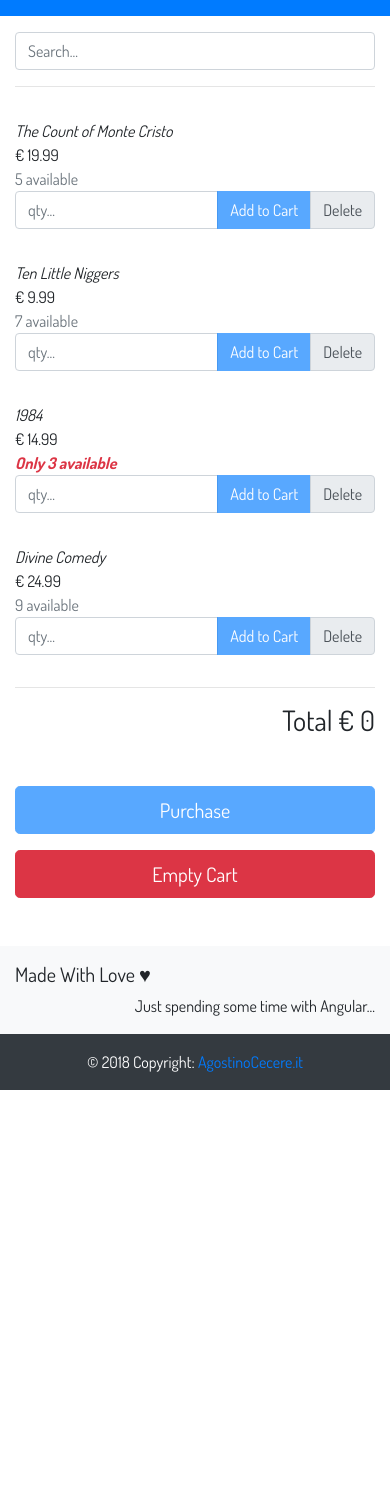
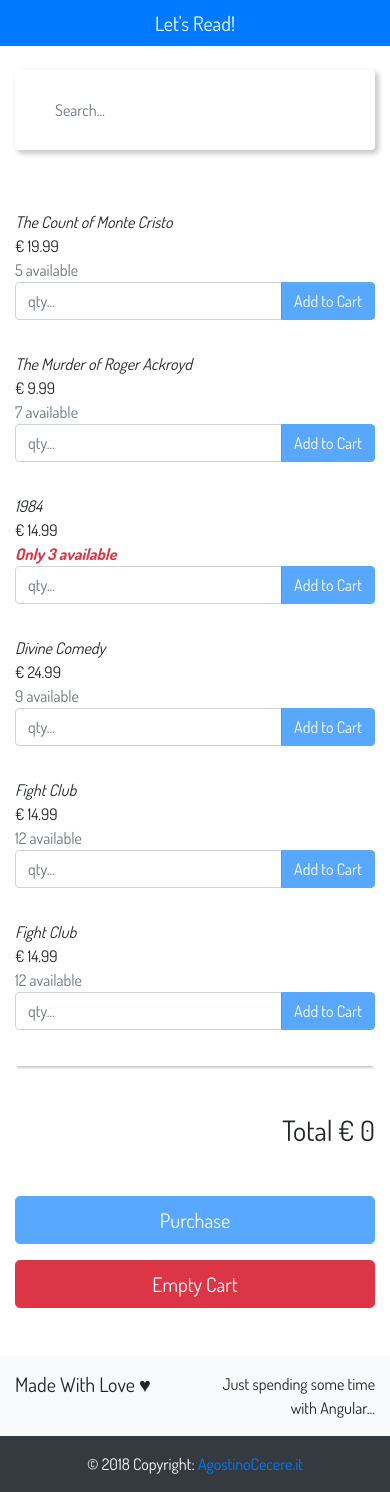
Before and after one commit to Agostinoccr/eCommerceAngular, an Angular app: page / in a window 390 px wide. Before the commit the page ends 1090 px from the top, so only its background shows below. Built offline with nearby package versions, Linux system fonts and the light colour scheme.

Commit message:
Fix Style - Alert No Books

```diff
--- a/src/app/app.component.html
+++ b/src/app/app.component.html
@@ -1,9 +1,13 @@
 <!-- FIXME:
  Radio default value
  Empty cart restituisce i valori iniziali
- Navbar responsive
- Delete button
- Alert se la ricerca non restituisce res -->
+ // Navbar responsive
+ // Delete button
+ // Alert se la ricerca non restituisce res
+// Stile barra di ricerca (mf?)
+// Stile rialzo sezione libri
+// Only 0...
+-->
 
 <div class="container">
 
@@ -11,31 +15,34 @@
     type="text"
     name=""
     placeholder="Search..."
-    class="form-control"
+    class="form-control searchBar my-4"
     [(ngModel)]="keySearch">
 
-  <hr>
-  <app-book
-    *ngFor="let product of products | filterProduct : keySearch"
-    [theBook]="product"
-    (em)="updateCart(product)">
-  </app-book>
+  <div class="bookSection mb-5" *ngIf="(products | filterProduct: keySearch) as result">
 
-  <div class="alert alert-danger" role="alert" *ngIf="!products">
-    This is a danger alert—check it out!
+    <app-book
+      *ngFor="let product of result"
+      [theBook]="product"
+      [reset]="reset"
+      (em)="updateCart(product)">
+    </app-book>
+
+    <div class="alert alert-danger" role="alert" *ngIf="!result.length">
+      No books found...
+    </div>
+
   </div>
 
-  <hr>
   <!-- cart -->
-  <div class="card card-body bg-light mb-3" *ngIf="cart.length > 0">
+  <div class="card card-body bg-light mb-3 noBorder" *ngIf="cart.length > 0">
     <h3 class="mb-3">Shopping Cart</h3>
       <ul>
         <li *ngFor="let c of cart"><em>{{ c.name }}</em> - Price: <b>&euro; {{ c.price }}</b>. Quantity Chosen: {{ c.qty_chosen }}</li>
       </ul>
   </div>
 
-  <!-- spese di spedizione -->
-  <div class="card card-body bg-light" *ngIf="cart.length > 0">
+  <!-- shipping -->
+  <div class="card card-body bg-light noBorder" *ngIf="cart.length > 0">
     <h3 class="mb-3">Shipping</h3>
     <div class="radio">
       <label for=""><input type="radio" name="shipping" (click)="addShipping(2.99)"> DHL Express (&euro; 2.99)
--- a/src/app/app.component.scss
+++ b/src/app/app.component.scss
@@ -0,0 +1,16 @@
+.searchBar {
+  border: none;
+  padding: 40px;
+  -moz-box-shadow:    3px 3px 5px 6px #ccc;
+  -webkit-box-shadow: 3px 3px 5px 6px #ccc;
+  box-shadow:         3px 3px 5px 1px #ccc;
+}
+
+.bookSection {
+  box-shadow: 0 4px 2px -2px #ccc;
+  padding: 20px 0;
+}
+
+.noBorder {
+  border: none
+}
--- a/src/app/app.component.ts
+++ b/src/app/app.component.ts
@@ -15,6 +15,8 @@ export class AppComponent {
 
   cart: any[] = [];
   total: number = 0.00;
+
+  reset: boolean = true;
 
   constructor(private http: HttpClient) {
     // GET books from db.json
@@ -55,6 +57,8 @@ export class AppComponent {
   emptyCart() {
     this.cart = [];
     this.total = 0.00;
+    // this.reset = true;
+    console.log(this.reset)
   }
 
   addShipping(price: number) {
--- a/src/app/book/book.component.html
+++ b/src/app/book/book.component.html
@@ -8,10 +8,24 @@
   <div class="col-md-2">
       <span
         class="text-muted"
-        [ngClass]="{'aFewLeft':theBook.qty < '5'}">
+        [ngClass]="{'aFewLeft':theBook.qty < '5', 'aFewLeft':theBook.qty_temp < '5'}"
+        *ngIf="isLeft">
+      <span *ngIf="reset">
         <span *ngIf="theBook.qty < '5'">Only </span>
         {{ theBook.qty }} available
+      </span>
+      <!-- qty temp: -->
+      <span *ngIf="!reset">
+          <span *ngIf="theBook.qty_temp < '5'">Only </span>
+          {{ theBook.qty_temp }} available
+      </span>
     </span>
+
+    <span
+    class="aFewLeft"
+    *ngIf="!isLeft">
+    No one left!
+</span>
   </div>
   <div class="col-md-5">
       <div class="input-group">
@@ -20,9 +34,6 @@
             <button class="btn btn-primary" type="button" (click)="addToCart(theBook)" [disabled]="isQtyValid()">
               Add to Cart
             </button>
-            <button class="btn btn-danger input-group-text" type="button">
-                Delete
-            </button>
         </span>
       </div>
   </div>
--- a/src/app/book/book.component.ts
+++ b/src/app/book/book.component.ts
@@ -8,23 +8,28 @@ import { Component, OnInit, Input, Output, EventEmitter } from '@angular/core';
 export class BookComponent implements OnInit {
 
   @Input() theBook: any;
+  @Input() reset: boolean;
   @Output() em: EventEmitter<any> = new EventEmitter();
+
+  isLeft: boolean = true;
+
+  ngOnInit() { console.log('onInit: ' + this.reset) }
 
   constructor() { }
 
-  ngOnInit() {
-  }
-
   addToCart(book: any) {
     this.em.emit(book);
-    this.theBook.qty -= this.theBook.qty_chosen;
-    this.theBook.qty_chosen = undefined
+    this.theBook.qty_temp = this.theBook.qty_temp - this.theBook.qty_chosen;
+    this.theBook.qty_chosen = undefined;
+    this.theBook.qty_temp == 0 ? this.isLeft = !this.isLeft : this.isLeft == true;
+    this.reset = false;
+    console.log(this.reset)
   }
 
   isQtyValid() {
 
     if (
-      this.theBook.qty_chosen > this.theBook.qty ||
+      this.theBook.qty_chosen > this.theBook.qty_temp ||
       this.theBook.qty_chosen == undefined ||
       isNaN(Number(this.theBook.qty_chosen)) ||
       this.theBook.qty_chosen <= 0
--- a/src/app/inc/footer/footer.component.html
+++ b/src/app/inc/footer/footer.component.html
@@ -1,10 +1,10 @@
 <footer class="bg-light">
   <div class="container-fluid">
     <div class="row py-3">
-      <div class="col-md-6">
+      <div class="col-6">
         <h5>Made With Love &hearts;</h5>
       </div>
-      <div class="col-md-6 text-right">
+      <div class="col-6 text-right">
         Just spending some time with Angular...
       </div>
     </div>
--- a/src/app/inc/navbar/navbar.component.html
+++ b/src/app/inc/navbar/navbar.component.html
@@ -1,9 +1,7 @@
-<nav class="navbar navbar-expand-md navbar-dark bg-primary mb-3">
-  <div class="collapse navbar-collapse justify-content-md-center">
+<nav class="navbar navbar-dark bg-primary mb-3">
     <ul class="navbar-nav">
       <li class="nav-item fontBrand">
         Let's Read!
       </li>
     </ul>
-  </div>
 </nav>
--- a/src/app/inc/navbar/navbar.component.scss
+++ b/src/app/inc/navbar/navbar.component.scss
@@ -1 +1,2 @@
 .fontBrand {font-size: 20px; color: #fff}
+.navbar {justify-content: center;}
--- a/src/app/product.ts
+++ b/src/app/product.ts
@@ -3,5 +3,6 @@ export interface Product {
   name :  string;
   price : number,
   qty : number,
-  qty_chosen: number
+  qty_chosen: number,
+  qty_temp: number
 }
--- a/src/assets/api/db.json
+++ b/src/assets/api/db.json
@@ -4,9 +4,12 @@
       "name" :  "The Count of Monte Cristo",
       "price" : 19.99,
       "qty" : 5,
-      "qty_chosen": null
+      "qty_chosen": null,
+      "qty_temp": 5
     },
-    {"isbn" : "PH78KLD76", "name" :  "Ten Little Niggers", "price" : 9.99, "qty" : 7, "qty_chosen" : null},
-    {"isbn" : "BD23HUL82", "name" :  "1984", "price" : 14.99, "qty" : 3, "qty_chosen" : null},
-    {"isbn" : "SQ78GAO51", "name" :  "Divine Comedy", "price" : 24.99, "qty" : 9, "qty_chosen" : null}
+    {"isbn" : "PH78KLD76", "name" :  "The Murder of Roger Ackroyd", "price" : 9.99, "qty" : 7, "qty_chosen" : null, "qty_temp": 7},
+    {"isbn" : "BD23HUL82", "name" :  "1984", "price" : 14.99, "qty" : 3, "qty_chosen" : null, "qty_temp": 3},
+    {"isbn" : "SQ78GAO51", "name" :  "Divine Comedy", "price" : 24.99, "qty" : 9, "qty_chosen" : null, "qty_temp": 9},
+    {"isbn" : "WR90XQW13", "name" :  "Fight Club", "price" : 14.99, "qty" : 12, "qty_chosen" : null, "qty_temp": 12},
+    {"isbn" : "EQ76LIN94", "name" :  "Fight Club", "price" : 14.99, "qty" : 12, "qty_chosen" : null, "qty_temp": 12}
 ]
```
Also changed, not shown: src/app/pipes/filterPipe.ts (line endings or trailing spaces).
